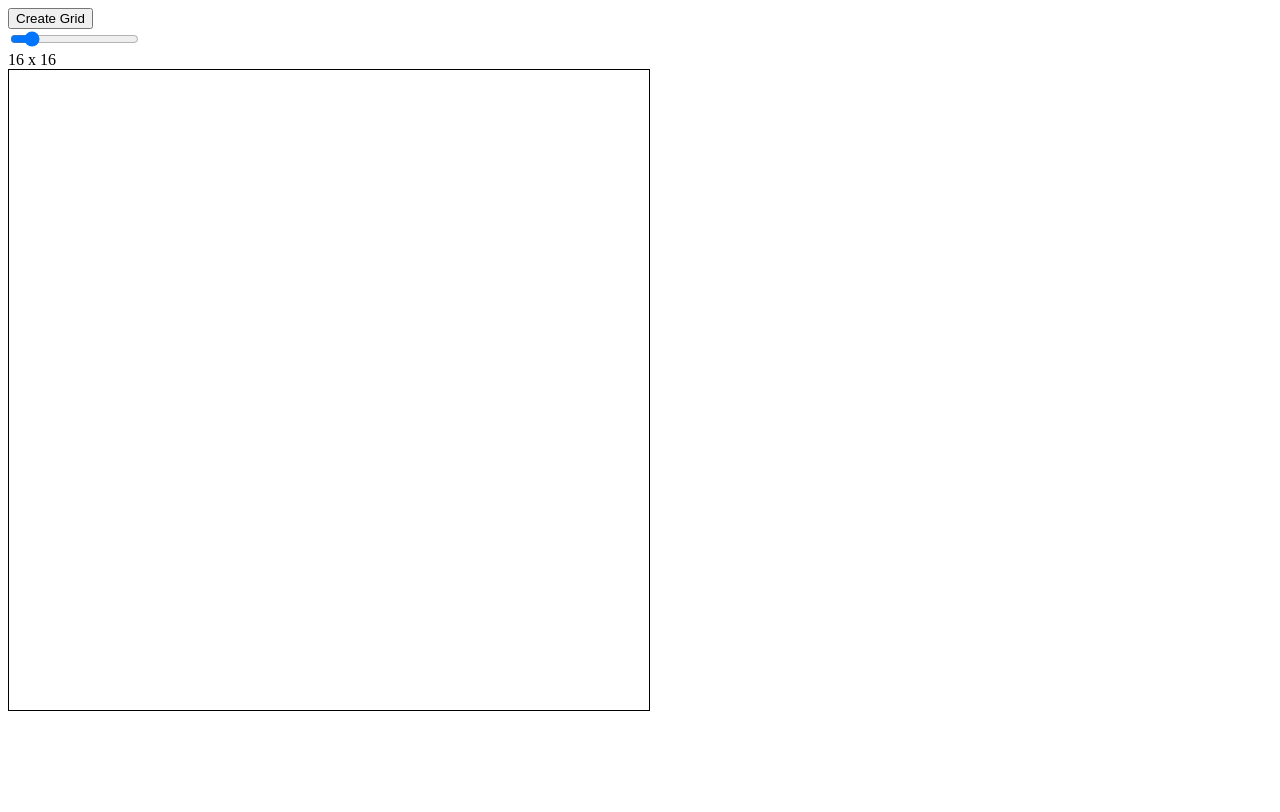
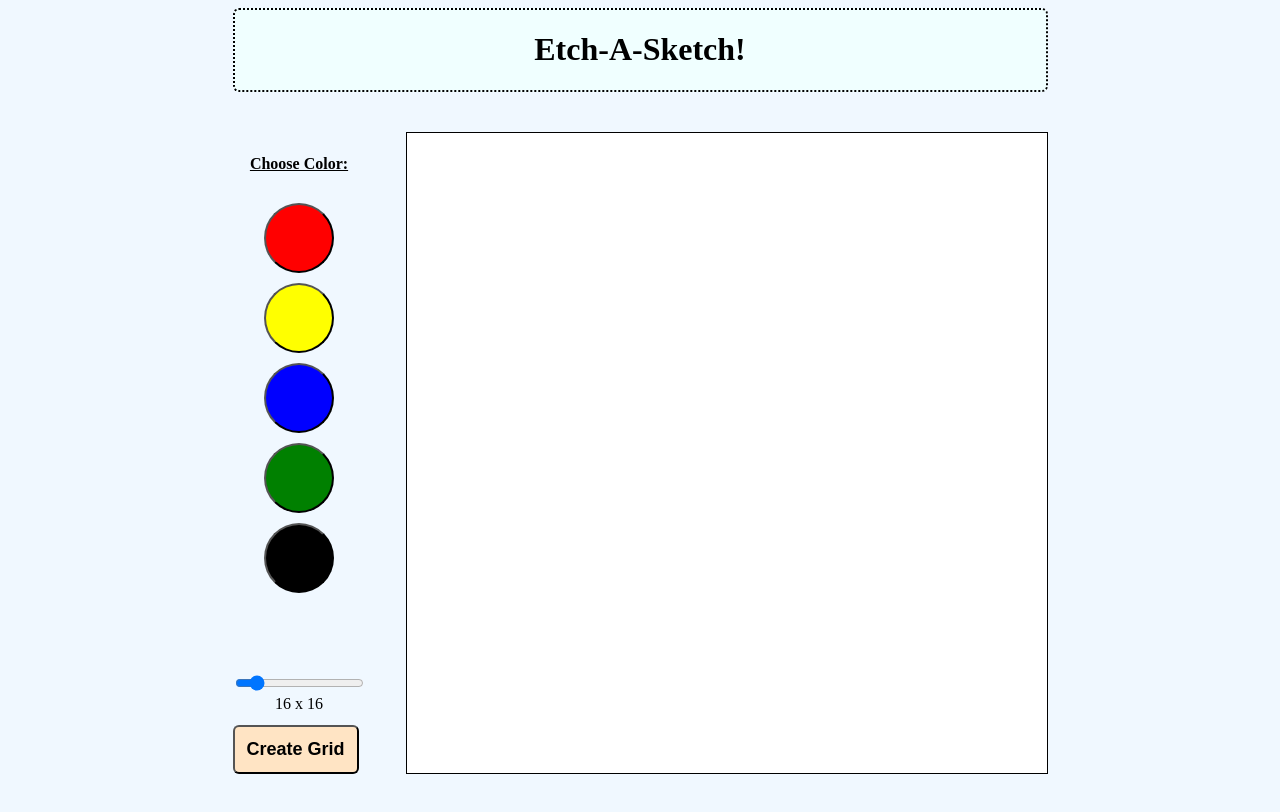
Before and after one commit to Opwsprin/Etch-a-sketch, a plain HTML site: page index.html in a window 1280 px wide. Drawn offline with Linux system fonts and the light colour scheme.

Commit message:
add color selector and some more css

```diff
--- a/etch.js
+++ b/etch.js
@@ -1,9 +1,18 @@
 let size = 16;
+let drawColor = 'black';
+//let drawColors = ['red', 'yellow', 'blue', 'green', 'black'];
 maxContainerSize=640;
 const gridContainer = document.getElementById("grid-container");
 const createGridButton = document.querySelector('#create-grid-button');
 const slider = document.querySelector(".slider");
 const sliderValue = document.querySelector(".slider-value");
+const colorButtons = document.querySelectorAll(".color-select-button");
+
+colorButtons.forEach((button)=>{
+    button.addEventListener('click', function(e){
+        drawColor = button.id;
+    });
+});
 
 sliderValue.textContent=(`${slider.value} x ${slider.value}`);
 
@@ -28,7 +37,7 @@ createGridButton.addEventListener('click', ()=>{
 
 function createGrid(size){
     clearCurrentGrid();
-    let squareSize = Math.floor(maxContainerSize/size -2);
+    let squareSize = maxContainerSize/size -2;
     for (let i=0;i<size;i++){
         const column = document.createElement('div');
         column.classList.add('grid-column');
@@ -40,7 +49,7 @@ function createGrid(size){
             //square.textContent=(`${i}, ${j}`)
             square.addEventListener('mouseover', function(e){
                 if(mouseDown){
-                    e.target.style.cssText = `background-color: red;width:${squareSize}px; height:${squareSize}px;`;
+                    e.target.style.cssText = `background-color: ${drawColor};width:${squareSize}px; height:${squareSize}px;`;
                 }
             });
             column.appendChild(square);
--- a/index.html
+++ b/index.html
@@ -10,14 +10,25 @@
 </head>
 <body>
     <div class="container">
-        <div class="header"></div>
+        <div class="header">
+            <h1>Etch-A-Sketch!</h1>
+        </div>
         <div class="content">
             <div class="options">
-                <button id="create-grid-button">Create Grid</button>
+                <div class="color-selector">
+                    <div id="selector-title">Choose Color:</div>
+                    <button class="color-select-button" id="red"></button>
+                    <button class="color-select-button" id="yellow"></button>
+                    <button class="color-select-button" id="blue"></button>
+                    <button class="color-select-button" id="green"></button>
+                    <button class="color-select-button" id="black"></button>
+                </div>
+
                 <div class="slider-container">
                     <input type="range" min="4" max="100" value="16" class="slider" id="grid-size-slider">
                     <div class="slider-value"></div>
                 </div>
+                <button id="create-grid-button">Create Grid</button>
             </div>
             <div class="grid-container" id="grid-container"></div>
         </div>
--- a/style.css
+++ b/style.css
@@ -1,7 +1,5 @@
+/* grid functionality - do not change */
 .grid-container{
-    /*display:block;
-    grid-template-columns: auto auto auto;
-    grid-template-rows: auto auto auto;*/
     display:flex;
     flex-direction: row;
     flex:1 1 auto;
@@ -10,14 +8,7 @@
     border-style:solid;
     border-color:black;
     border-width:1px;
-}
-
-.grid{
-    display:flex;
-    flex-direction: row;
-    flex:1 1 auto;
-    width:960px;
-    height:960px;
+    background-color: white;
 }
 
 .grid-element{
@@ -30,3 +21,83 @@
     justify-content: center;
     align-items: center;
 }
+/* */
+
+body{
+    display:flex;
+    background-color: aliceblue;
+    justify-content: center;
+    align-items: center;
+}
+
+.header{
+    display:flex;
+    align-items: center;
+    justify-content: center;
+    background-color:azure;
+    border-style:dotted;
+    border-width:2px;
+    border-radius:6px;
+    border-color:black;
+}
+
+.content{
+    display:flex;
+    flex-direction:row;
+    flex:1 3 auto;
+    justify-content:space-between;
+    align-items: end;
+    margin: 40px 0;
+    gap: 40px;
+}
+
+#create-grid-button{
+    padding:12px;
+    font-weight: bold;
+    font-size: 18px;
+    border-radius:6px;
+    background-color:bisque;
+    margin:12px 0 0 0;
+}
+
+.slider-value{
+    text-align:center;
+    font-size:16px;
+}
+
+.color-selector{
+    display:flex;
+    flex-direction: column;
+    align-items:center;
+    flex: 1 0 auto;
+    gap:10px;
+    margin: 0 0 80px 0;
+}
+
+.color-select-button{
+    border-radius:50%;
+    width:70px;
+    aspect-ratio: 1;
+}
+
+#selector-title{
+    font-size:16px;
+    font-weight:bold;
+    text-decoration-line: underline;
+    margin:0 0 20px 0;
+}
+#red{
+    background-color:red;
+}
+#yellow{
+    background-color:yellow;
+}
+#blue{
+    background-color:blue;
+}
+#green{
+    background-color:green;
+}
+#black{
+    background-color:black;
+}
```
